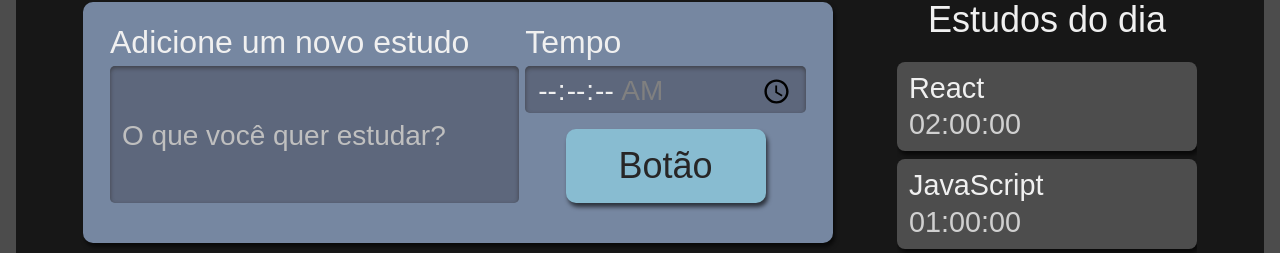
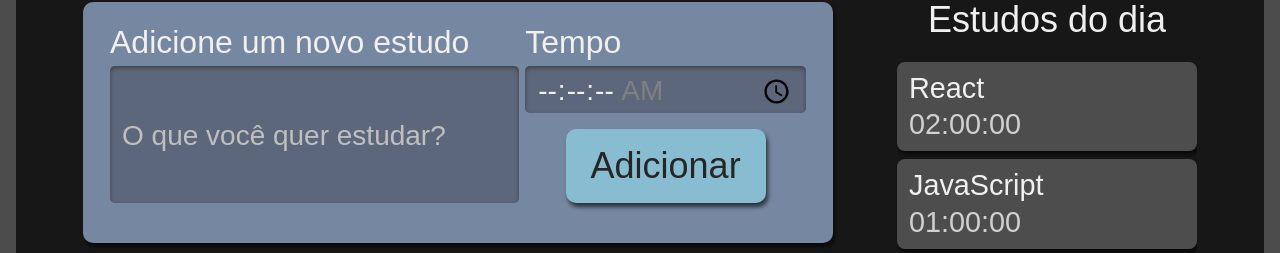
Before and after one commit to YuriCF1/Proj.Study-React--TS, a React (Create React App) app in the folder alura-studies/: page / in a window 1280 px wide. Shown: the part 222-475 px from the top of the page. Built offline with nearby package versions, Linux system fonts and the light colour scheme.

Commit message:
Creating a children prop in the button template

```diff
--- a/alura-studies/src/componants/Botao/index.tsx
+++ b/alura-studies/src/componants/Botao/index.tsx
@@ -1,9 +1,14 @@
-import React from 'react';
+import React from "react";
 
 // Style
 // import './style.scss'
-import style from './botao.module.scss'
-class Botao extends React.Component {
+import style from "./botao.module.scss";
+
+// class Botao extends React.Component<{texto: string}> {
+// Tenho que ser explícito se quero usar uma proprieade children, pois no Component não tem mais, só no ReactNode
+
+// class Botao extends React.Component<{texto: string}> {
+class Botao extends React.Component<{children?: React.ReactNode}> {
   render(): React.ReactNode {
     // const backgroundColor = 'green';
     // const style = {
@@ -16,11 +21,11 @@ class Botao extends React.Component {
     // }
     return (
       // <button style={style}>
-            <button className={style.botao}>
-                Botão
-            </button>
-
-        )
+      // <button className={style.botao}>
+      //     Botão
+      // </button>
+      <button className={style.botao}>{this.props.children}</button>
+    );
   }
 }
 
--- a/alura-studies/src/componants/Formulario/index.tsx
+++ b/alura-studies/src/componants/Formulario/index.tsx
@@ -1,5 +1,5 @@
-import { render } from "@testing-library/react";
-import { typeImplementation } from "@testing-library/user-event/dist/type/typeImplementation";
+// import { render } from "@testing-library/react";
+// import { typeImplementation } from "@testing-library/user-event/dist/type/typeImplementation";
 import React from "react";
 import Botao from "../Botao";
 
@@ -32,7 +32,12 @@ class Formulario extends React.Component {
             max="01:30:00"
             required
           />
-          <Botao />
+          {/* <Botao
+          texto="Adicionar"
+          /> */}
+          <Botao>
+            Adicionar
+          </Botao>
         </div>
       </form>
     );
```
Lines whose indentation alone changed are shown as unchanged.
